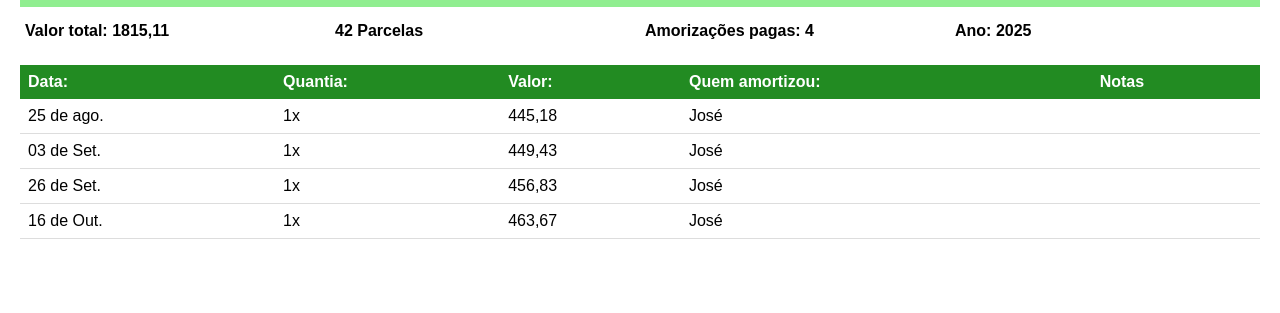
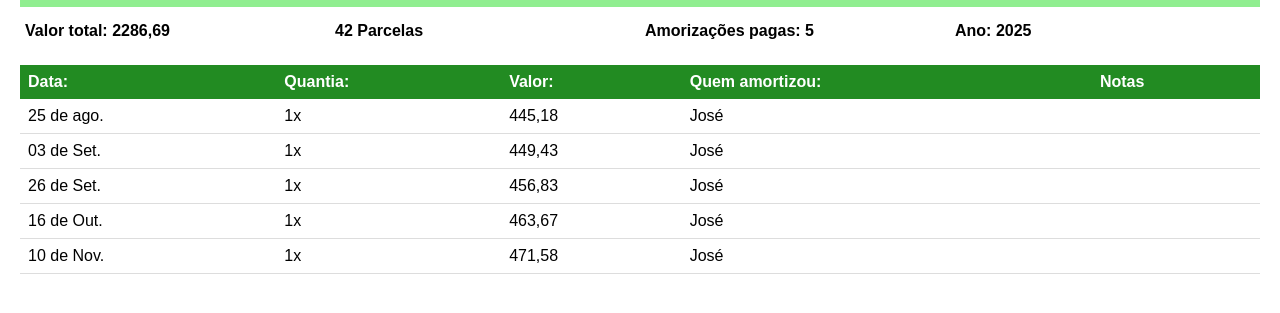
Before and after one commit to Zeno0Dev/Amortiza-es, a plain HTML site: page index.html in a window 1280 px wide. Shown: the part 61-374 px from the top of the page. Drawn offline with Linux system fonts and the light colour scheme.

Commit message:
Update index.html

```diff
--- a/index.html
+++ b/index.html
@@ -57,7 +57,8 @@
             { data: '25 de ago.', quantia: '1x', valor: '445,18', quem: 'José', notas: '' },
             { data: '03 de Set.', quantia: '1x', valor: '449,43', quem: 'José', notas: '' },
             { data: '26 de Set.', quantia: '1x', valor: '456,83', quem: 'José', notas: '' },
-            { data: '16 de Out.', quantia: '1x', valor: '463,67', quem: 'José', notas: '' }
+            { data: '16 de Out.', quantia: '1x', valor: '463,67', quem: 'José', notas: '' },
+            { data: '10 de Nov.', quantia: '1x', valor: '471,58', quem: 'José', notas: '' }
             // Adicione mais: { data: 'Nova data', quantia: '1x', valor: 'Novo valor', quem: 'Nome', notas: 'Nota opcional' },
         ];
 
```
